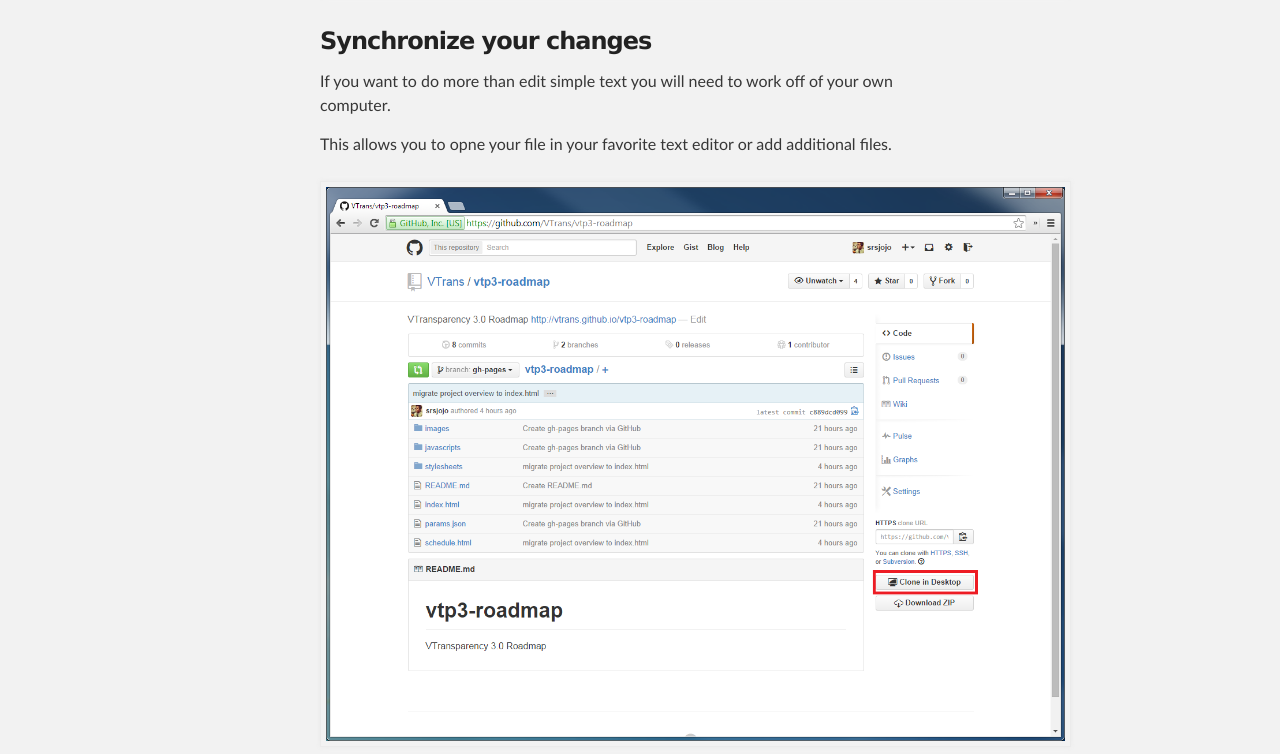
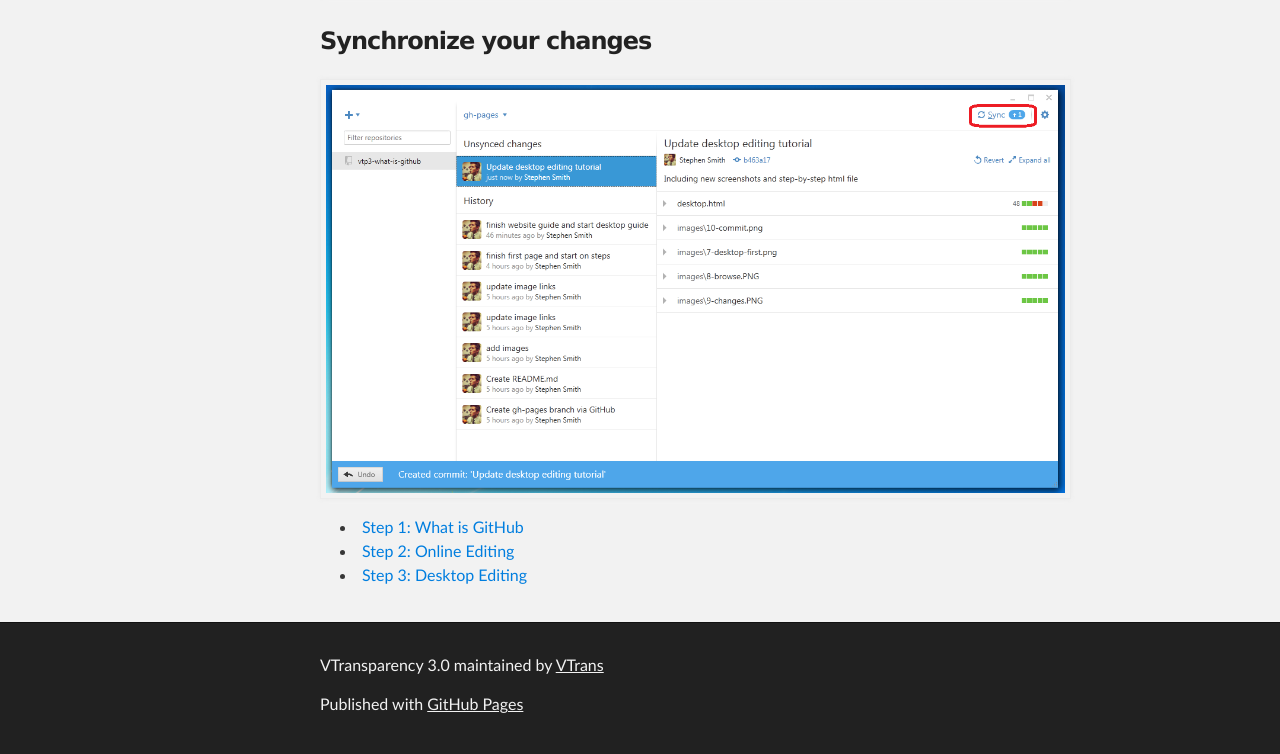
Before and after one commit to VTrans/vtp3-what-is-github, a plain HTML site: page desktop.html in a window 1280 px wide. Shown: the part 3702-4456 px from the top of the page. Drawn offline with Linux system fonts and the light colour scheme.

Commit message:
add last step

```diff
--- a/desktop.html
+++ b/desktop.html
@@ -58,9 +58,7 @@
           <img src="images\10-commit.png"/>
 
         <h3>Synchronize your changes</h3>
-          <p>If you want to do more than edit simple text you will need to work off of your own computer.</p>
-          <p>This allows you to opne your file in your favorite text editor or add additional files.</p>
-          <img src="images\6-clone-desktop.png"/>
+          <img src="images\11-sync.png"/>
 
         <ul>
           <li><a href="index.html">Step 1: What is GitHub</a></li>
```
Also changed, not shown: images/11-sync.png (added).
